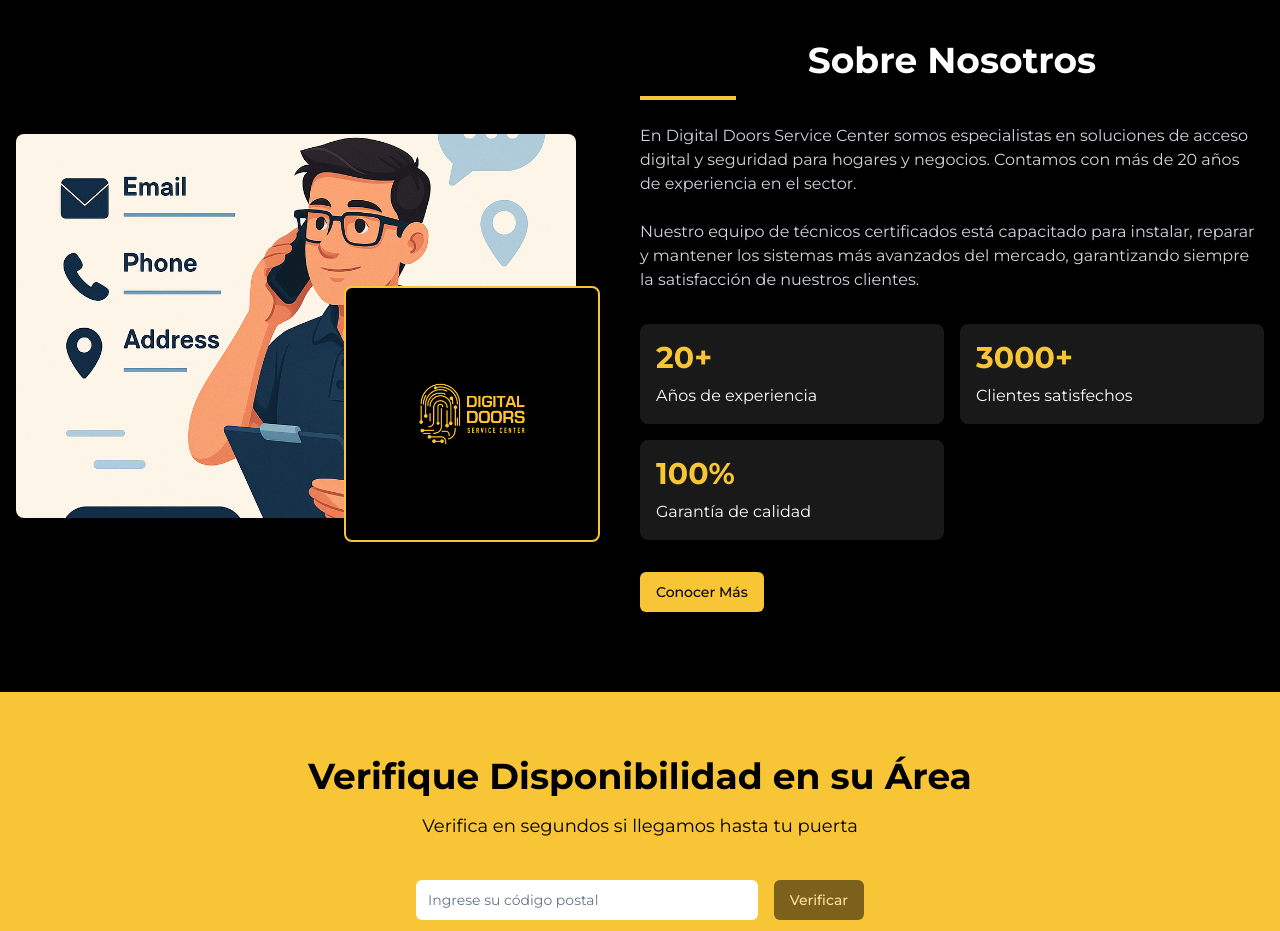
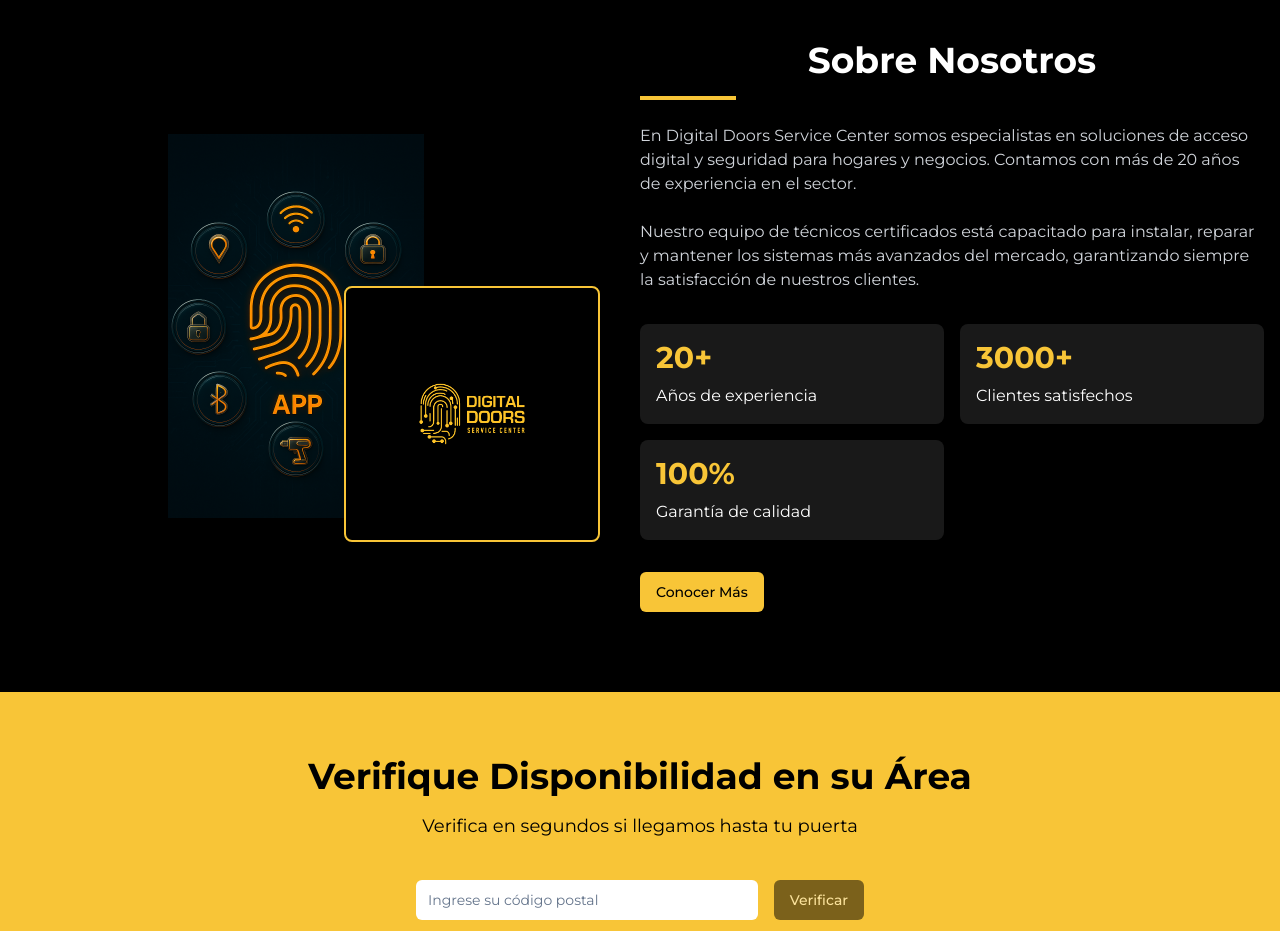
Before and after one commit to jhonpardo007/digital-doorway-designs, a React (Vite) app: page / in a window 1280 px wide. Shown: the part 1960-2891 px from the top of the page. Built offline with nearby package versions, Linux system fonts and the light colour scheme.

Commit message:
Replace image in AboutSection
Replaced the image in the AboutSection component with the new image, ensuring it is displayed proportionally.

```diff
--- a/src/components/AboutSection.tsx
+++ b/src/components/AboutSection.tsx
@@ -8,9 +8,9 @@ const AboutSection = () => {
             <div className="relative">
               <div className="w-full h-96 rounded-lg overflow-hidden">
                 <img
-                  src="/lovable-uploads/fa28683b-2c0e-4729-a4d1-366ccf644cd2.png"
-                  alt="Contacto Digital Doors"
-                  className="w-full h-full object-cover"
+                  src="/lovable-uploads/4c792462-8c8f-41d0-9a62-1105457a83c0.png"
+                  alt="Digital Security Features"
+                  className="w-full h-full object-contain bg-black"
                 />
               </div>
               <div className="absolute -bottom-6 -right-6 w-64 h-64 bg-digital-black p-4 rounded-lg border-2 border-digital-gold flex items-center justify-center">
```
Also changed, not shown: public/lovable-uploads/4c792462-8c8f-41d0-9a62-1105457a83c0.png (added).
